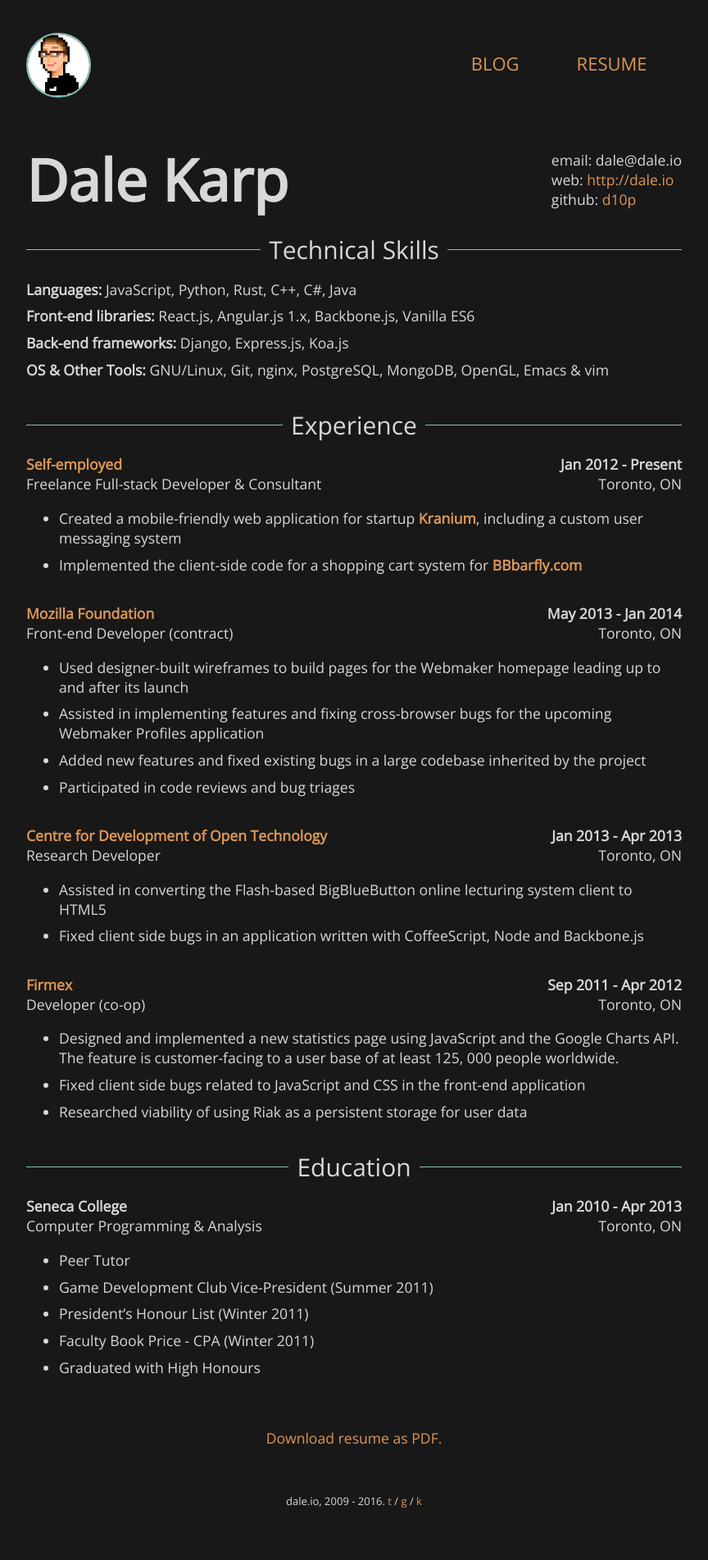
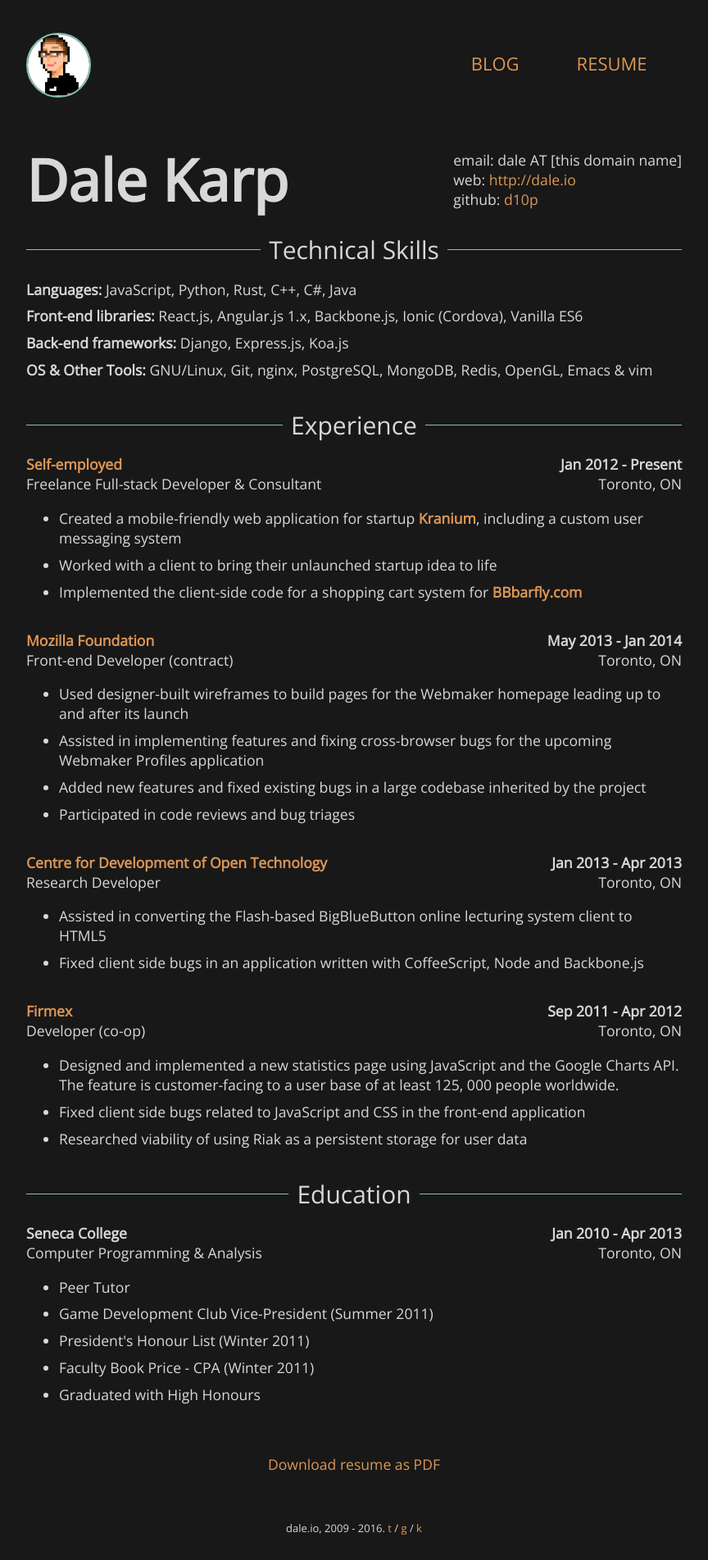
Before and after one commit to obsoke/obsoke.github.io, a Jekyll site: the page built from resume/index.html, in a window 1280 px wide. Shown: the whole page at 82% size, without its empty margins (208-1072 px from the left). Built offline with Jekyll 4.4.1, drawn with Linux system fonts in a browser that asks for light colours; before the commit the page ends 1870 px from its top, so only the background shows below that.

Commit message:
progress - switching pc

```diff
--- a/_data/resume.yml
+++ b/_data/resume.yml
@@ -1,5 +1,5 @@
 name: Dale Karp
-email: dale@dale.io
+email: dale AT [this domain name]
 website: http://dale.io
 github: d10p
 
@@ -18,6 +18,7 @@ skills:
       - React.js
       - Angular.js 1.x
       - Backbone.js
+      - Ionic (Cordova)
       - Vanilla ES6
 
   - category: Back-end frameworks
@@ -33,6 +34,7 @@ skills:
       - nginx
       - PostgreSQL
       - MongoDB
+      - Redis
       - OpenGL
       - Emacs & vim
 
@@ -44,6 +46,7 @@ experience:
     start: 2012-01-01
     highlights:
       - Created a mobile-friendly web application for startup [**Kranium**](https://kraniumnetwork.com/), including a custom user messaging system
+      - Worked with a client to bring their unlaunched startup idea to life
       - Implemented the client-side code for a shopping cart system for [**BBbarfly.com**](http://bbbarfly.com/)
 
   - employer: Mozilla Foundation
@@ -88,6 +91,6 @@ education:
     highlights:
       - Peer Tutor
       - Game Development Club Vice-President (Summer 2011)
-      - President's Honour List (Winter 2011)
+      - President\'s Honour List (Winter 2011)
       - Faculty Book Price - CPA (Winter 2011)
       - Graduated with High Honours
--- a/resume/index.html
+++ b/resume/index.html
@@ -96,5 +96,5 @@ title: Resume
 </div>
 
 <div class="print">
-    <a href="/static/files/resume_dale-karp.pdf">Download resume as PDF.</a>
+    <a href="/static/files/resume_dale-karp.pdf">Download resume as PDF</a>
 </div>
```
Also changed, not shown: Gemfile.lock.
